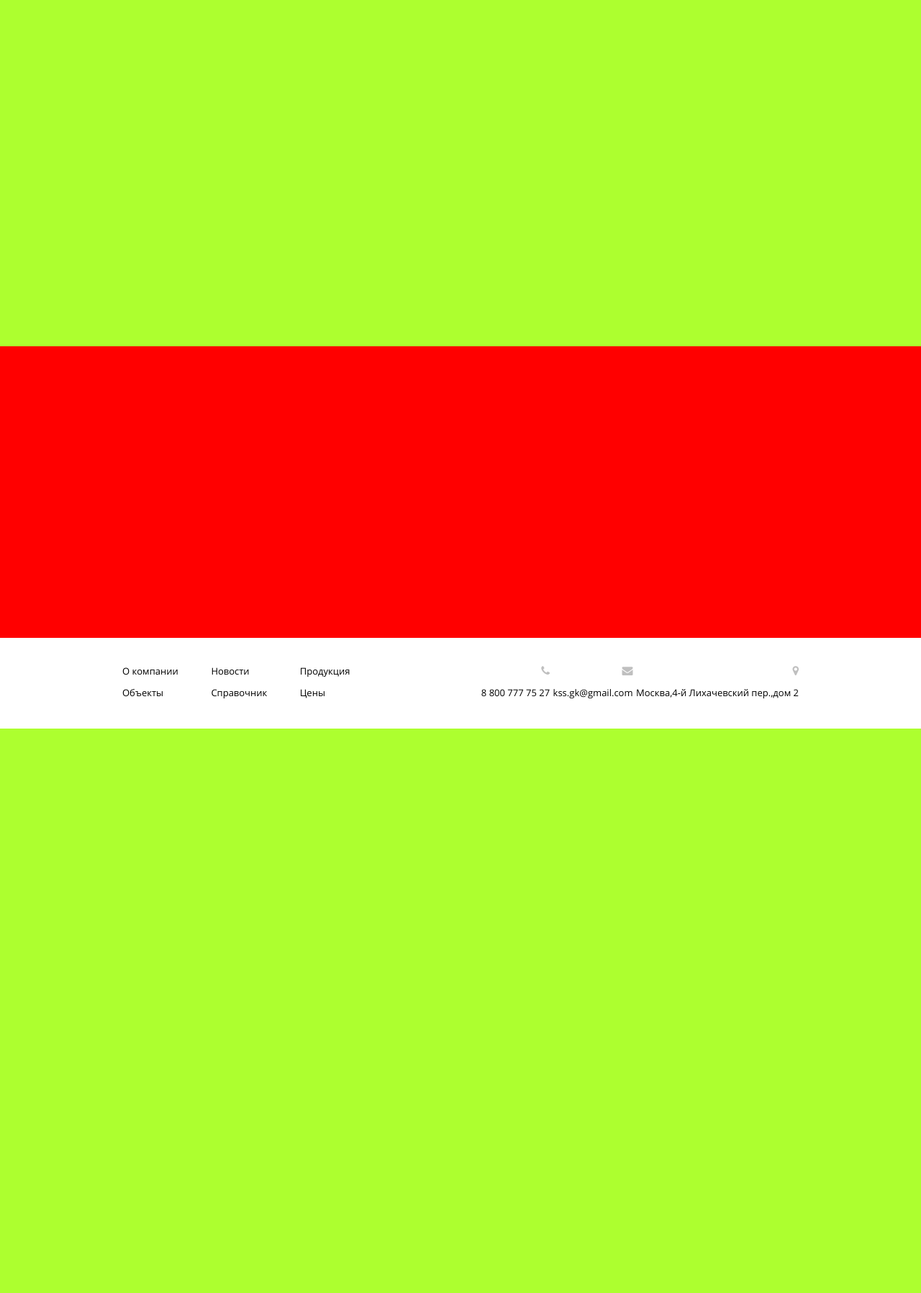
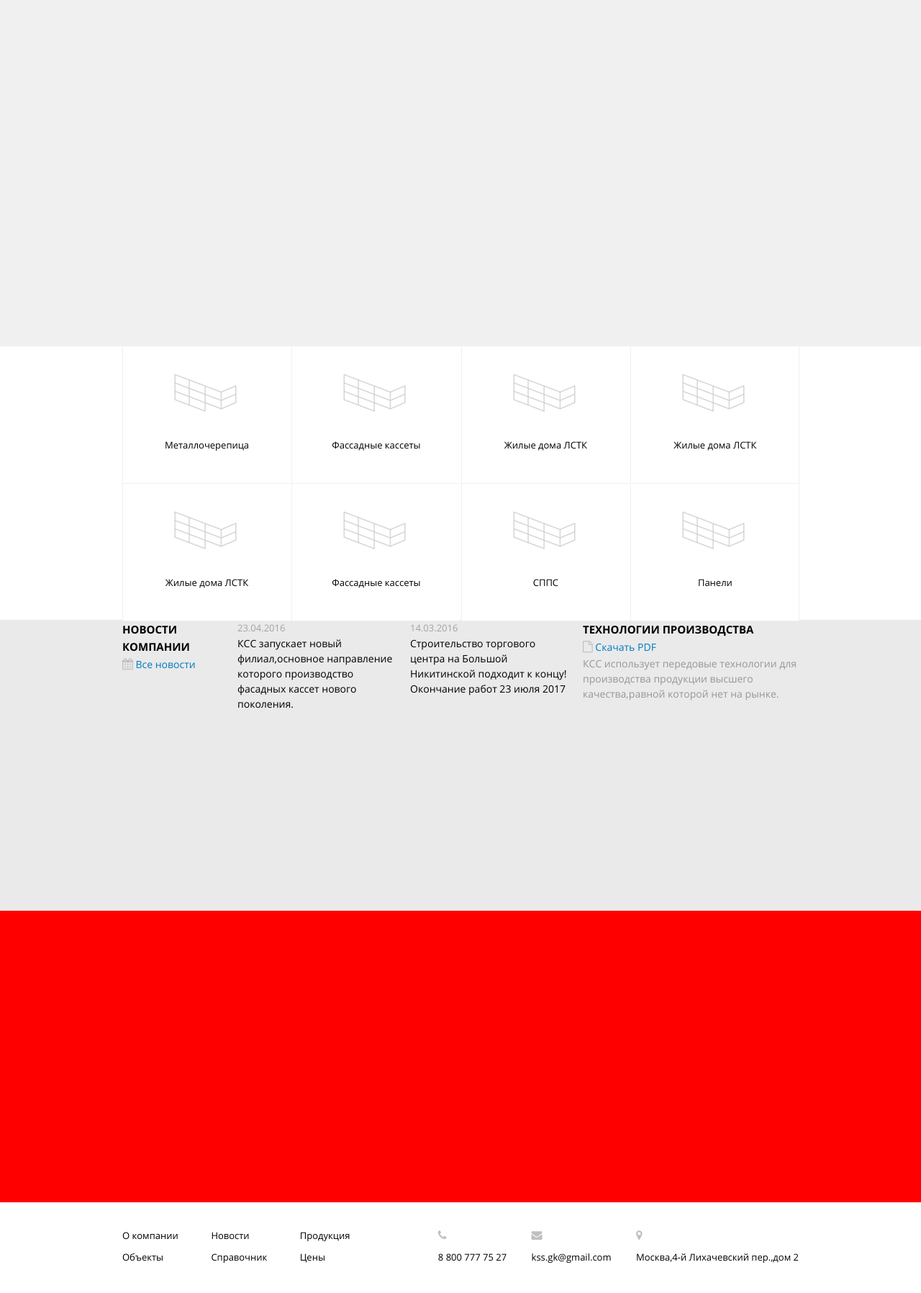
Before and after one commit to papadmin/kss, a PHP site: page /makeup/index.html in a window 1280 px wide. Shown: the part 186-1982 px from the top of the page at 72% size. Before the commit the page ends 1198 px from the top, so only its background shows below. Run offline with PHP 8.4, Linux system fonts and the light colour scheme.

Commit message:
Верстка Главной 251115_23_22

```diff
--- a/assets/css/styles.css
+++ b/assets/css/styles.css
@@ -83,7 +83,80 @@ body #header #header-elements a.request p {
 body #site #banner {
   width: 100%;
   height: 481px;
-  background-color: greenyellow;
+  background-color: #f0f0f0;
+}
+body #site #site_info {
+  width: 100%;
+  height: 380px;
+}
+body #site #site_info .stuff {
+  width: 233px;
+  height: 190px;
+  background: url("../img/external.png");
+  display: inline-block;
+  border-left: 1px solid #F0F0F0;
+  border-bottom: 1px solid #F0F0F0;
+  margin-right: -3px;
+}
+body #site #site_info .stuff:nth-child(4n+4) {
+  border-right: 1px solid #F0F0F0;
+}
+body #site #site_info .stuff p {
+  font-family: OpenSansRegular;
+  font-size: 13px;
+  text-align: center;
+  margin-top: 128px;
+  color: #000000;
+}
+body #site #site_info .stuff:hover {
+  background: url("../img/internal.png");
+}
+body #site #site_info .stuff:hover p {
+  color: #ffffff;
+}
+body #site #site_news {
+  width: 100%;
+  height: 404px;
+  background-color: #EAEAEA;
+}
+body #site #site_news span {
+  color: #000000;
+  font-family: OpenSansBold;
+  font-size: 15px;
+  text-align: center;
+}
+body #site #site_news span.news-company {
+  margin-top: 50px;
+}
+body #site #site_news span.technology {
+  margin-top: 88px;
+}
+body #site #site_news a {
+  color: #007AC2;
+  font-family: OpenSansRegular;
+  font-size: 14px;
+}
+body #site #site_news a i {
+  color: #BFBFBF;
+  font-size: 16px;
+}
+body #site #site_news a:hover {
+  color: #000000;
+}
+body #site #site_news p {
+  color: #000000;
+  font-family: OpenSansRegular;
+}
+body #site #site_news p.date-news {
+  font-size: 13px;
+  color: #A4A3A3;
+}
+body #site #site_news p.content-news {
+  font-size: 14px;
+}
+body #site #site_news p.technology-text {
+  font-size: 14px;
+  color: #989797;
 }
 body #site #banner_about_company {
   width: 100%;
@@ -93,21 +166,53 @@ body #site #banner_about_company {
 body #footer {
   width: 100%;
   height: 126px;
+  /*        p {
+                    font-family: OpenSansRegular;
+                    font-size:13px;
+                    color:#000000;
+                    display: inline-block;
+                    margin-top: 37px;
+
+                    a{
+
+                        color:#000000;
+
+                        &:hover{
+
+                            color: #007AC2;
+
+                        }
+
+                    }
+
+                    i{
+
+                        color:#BFBFBF;
+                        font-size: 15px;
+                        margin-bottom: 14px;
+                    }
+
+                }*/
 }
-body #footer p {
+body #footer .footer-info {
+  display: inline-block;
+  text-align: left;
+  margin-top: 37px;
   font-family: OpenSansRegular;
   font-size: 13px;
   color: #000000;
-  display: inline-block;
-  margin-top: 37px;
+  margin-right: 30px;
 }
-body #footer p a {
+body #footer .footer-info:last-child {
+  margin-right: 0;
+}
+body #footer .footer-info a {
   color: #000000;
 }
-body #footer p a:hover {
+body #footer .footer-info a:hover {
   color: #007AC2;
 }
-body #footer p i {
+body #footer .footer-info i {
   color: #BFBFBF;
   font-size: 15px;
   margin-bottom: 14px;
--- a/assets/css/styles.less
+++ b/assets/css/styles.less
@@ -130,10 +130,117 @@ body{
         #banner{
             width: 100%;
             height: 481px;
-            background-color: greenyellow;
+            background-color: #f0f0f0;
         }
-        .site_info{}
-        .site_news{}
+        #site_info{
+            width:100%;
+            height:380px;
+
+            .stuff{
+                display: inline-block;
+                width:233px;
+                height:190px;
+                background: url("../img/external.png") ;
+                display: inline-block;
+                border-left:1px solid #F0F0F0;
+                border-bottom:1px solid #F0F0F0;
+                margin-right: -3px;
+
+                &:nth-child(4n+4) {
+                    border-right: 1px solid #F0F0F0;
+                }
+
+                p{
+                    font-family:OpenSansRegular;
+                    font-size:13px;
+                    text-align: center;
+                    margin-top: 128px;
+                    color:#000000;
+                }
+                &:hover{
+
+                    background: url("../img/internal.png") ;
+
+                    p {
+                        color: #ffffff;
+                    }
+
+
+                }
+
+            }
+
+
+
+
+        }
+        #site_news{
+            width: 100%;
+            height: 404px;
+            background-color: #EAEAEA;
+            // background: url("../img/branch.png") no-repeat;
+            // background: url("../img/building.png") no-repeat;
+
+
+            span{
+                color:#000000;
+                font-family:OpenSansBold;
+                font-size:15px;
+                text-align:center;
+
+                &.news-company{
+                    margin-top: 50px;
+                }
+                &.technology{
+                    margin-top: 88px;
+                }
+
+            }
+
+            a{
+                color:#007AC2;
+                font-family:OpenSansRegular;
+                font-size:14px;
+
+                i{
+                    color: #BFBFBF;
+                    font-size:16px;
+                }
+
+                &:hover{
+
+                    color:#000000;
+
+                }
+
+
+
+            }
+
+            p{
+                color:#000000;
+                font-family:OpenSansRegular;
+
+                &.date-news{
+                    font-size:13px;
+                    color:#A4A3A3;
+                }
+                &.content-news{
+                    font-size:14px;
+                }
+                &.technology-text{
+                    font-size:14px;
+                    color:#989797;
+                }
+            }
+
+        }
+
+
+
+
+
+
         #banner_about_company{
             width: 100%;
             height: 405px;
@@ -144,30 +251,27 @@ body{
     #footer{
         width: 100%;
         height: 126px;
-
-        p {
+        .footer-info{
+            display: inline-block;
+            text-align: left;
+            margin-top: 37px;
             font-family: OpenSansRegular;
             font-size:13px;
             color:#000000;
-            display: inline-block;
-            margin-top: 37px;
+            margin-right: 30px;
+
+            &:last-child {
+                margin-right: 0;
+            }
 
             a{
-
                 color:#000000;
-
 
                 &:hover{
 
-
                     color: #007AC2;
 
-
-
                 }
-
-
-
 
             }
 
@@ -179,6 +283,34 @@ body{
             }
 
         }
+
+        /*        p {
+                    font-family: OpenSansRegular;
+                    font-size:13px;
+                    color:#000000;
+                    display: inline-block;
+                    margin-top: 37px;
+
+                    a{
+
+                        color:#000000;
+
+                        &:hover{
+
+                            color: #007AC2;
+
+                        }
+
+                    }
+
+                    i{
+
+                        color:#BFBFBF;
+                        font-size: 15px;
+                        margin-bottom: 14px;
+                    }
+
+                }*/
 
 
 
--- a/makeup/index.html
+++ b/makeup/index.html
@@ -129,23 +129,63 @@ and open the template in the editor.
 
             <div id="site_info">
                 <div class="container_12 ">
-                    <div class="grid_3"></div>
-                    <div class="grid_2"></div>
-                    <div class="grid_2"></div>
-                    <div class="grid_2"></div>
-                    <div class="grid_3"></div>
-                    <div class="clear"></div>
+                    <div class="grid_12">
+                        <div class="stuff">
+                            <p>Металлочерепица</p>
+                        </div>
+                        <div class="stuff">
+                            <p>Фассадные кассеты</p>
+                        </div>
+                        <div class="stuff">
+                            <p>Жилые дома ЛСТК</p>
+                        </div>
+                        <div class="stuff">
+                            <p>Жилые дома ЛСТК</p>
+                        </div>
+
+                        <div class="stuff">
+                            <p>Жилые дома ЛСТК</p>
+                        </div>
+                        <div class="stuff">
+                            <p>Фассадные кассеты</p>
+                        </div>
+                        <div class="stuff">
+                            <p>СППС</p>
+                        </div>
+                        <div class="stuff">
+                            <p>Панели</p>
+                        </div>
+
+
+                    </div>
                 </div>
             </div>
 
 
             <div id="site_news">
                 <div class="container_12 ">
-                    <div class="grid_3"></div>
-                    <div class="grid_2"></div>
-                    <div class="grid_2"></div>
-                    <div class="grid_2"></div>
-                    <div class="grid_3"></div>
+                    <div class="grid_2">
+                        <span class="news-company">НОВОСТИ КОМПАНИИ</span>
+                        <br>
+                        <a href="/"><i class="fa fa-calendar"></i> Все новости</a>
+                    </div>
+                    <div class="grid_3">
+                        <p class="date-news">23.04.2016</p>
+                        <p class="content-news">КСС запускает новый филиал,основное направление которого
+                            производство фасадных кассет нового поколения.</p>
+                    </div>
+                    <div class="grid_3">
+                        <p class="date-news">14.03.2016</p>
+                        <p class="content-news">Строительство торгового центра на Большой
+                            Никитинской подходит к концу! Окончание работ 23 июля 2017</p>
+                    </div>
+                    <div class="grid_4">
+                        <span class="technology">ТЕХНОЛОГИИ ПРОИЗВОДСТВА</span>
+                        <br>
+                        <a href="/"><i class="fa fa-file-o"></i> Скачать PDF</a>
+                        <p class="technology-text">КСС использует передовые технологии для производства продукции высшего качества,равной
+                            которой нет на рынке.</p>
+                    </div>
                     <div class="clear"></div>
                 </div>
             </div>
@@ -197,25 +237,30 @@ and open the template in the editor.
 
                 <div class="grid_7 al-right">
 
-                    <p>
+                    <div class="footer-info">
+
                         <i class="fa fa-phone"></i>
-                        <br>
-                        8 800 777 75 27
-                    </p>
 
-                    <p>
+                        <p>  8 800 777 75 27</p>
+
+                    </div>
+
+                    <div class="footer-info">
+
 
                         <i class="fa fa-envelope"></i>
-                        <br>
-                        <a href='mailto:kss.gk@gmail.com'>kss.gk@gmail.com</a>
-                    </p>
+
+                        <p> <a href='mailto:kss.gk@gmail.com'>kss.gk@gmail.com</a> </p>
+                    </div>
 
 
-                    <p>
+                    <div class="footer-info">
+
                         <i class="fa fa-map-marker"></i>
-                        <br>
-                        Москва,4-й Лихачевский пер.,дом 2
-                    </p>
+
+                        <p>Москва,4-й Лихачевский пер.,дом 2 </p>
+
+                    </div>
 
 
 
```
Also changed, not shown: assets/img/branch.png (added), assets/img/building.png (added), assets/img/external.png (added), assets/img/internal.png (added), 1 other file.
